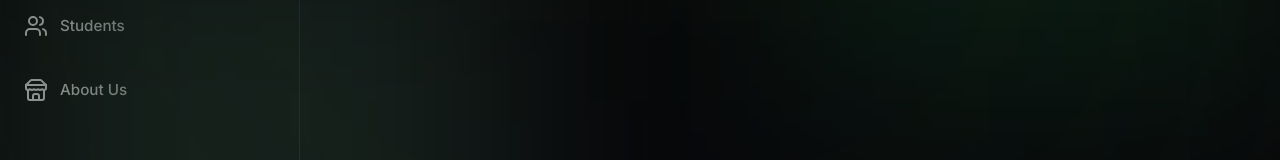
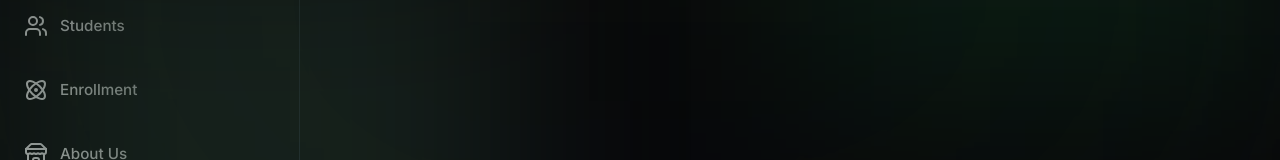
Before and after one commit to Techitus/Learning-Management-System, a Next.js app: page /admin/courses in a window 1280 px wide. Shown: the part 399-559 px from the top of the page. Built offline with nearby package versions, Linux system fonts and the light colour scheme; no server answers.

Commit message:
admin dashboard fix

```diff
--- a/components/layout/admin-dashboard-layout.tsx
+++ b/components/layout/admin-dashboard-layout.tsx
@@ -9,7 +9,7 @@
   { name: 'Users', href: '/admin/users', icon: 'CircleUser' },
   { name: 'Teachers', href: '/admin/teachers', icon: 'GraduationCap' },
   { name: 'Students', href: '/admin/students', icon: 'Users' },
-  // { name: 'Enrollment', href: '/admin/enrollment', icon: 'Atom' },
+  { name: 'Enrollment', href: '/admin/enrollment', icon: 'Atom' },
   { name: 'About Us', href: '/admin/about', icon: 'Store' },
 ] as const;
 
--- a/components/layout/sidebar.tsx
+++ b/components/layout/sidebar.tsx
@@ -30,7 +30,7 @@
   'GraduationCap': GraduationCap,
   'Layers': Layers,
   'CircleUser': CircleUser,
-  'Atom ' : Atom,
+  'Atom' : Atom,
   'Store': Store,
 } as const;
 
```
